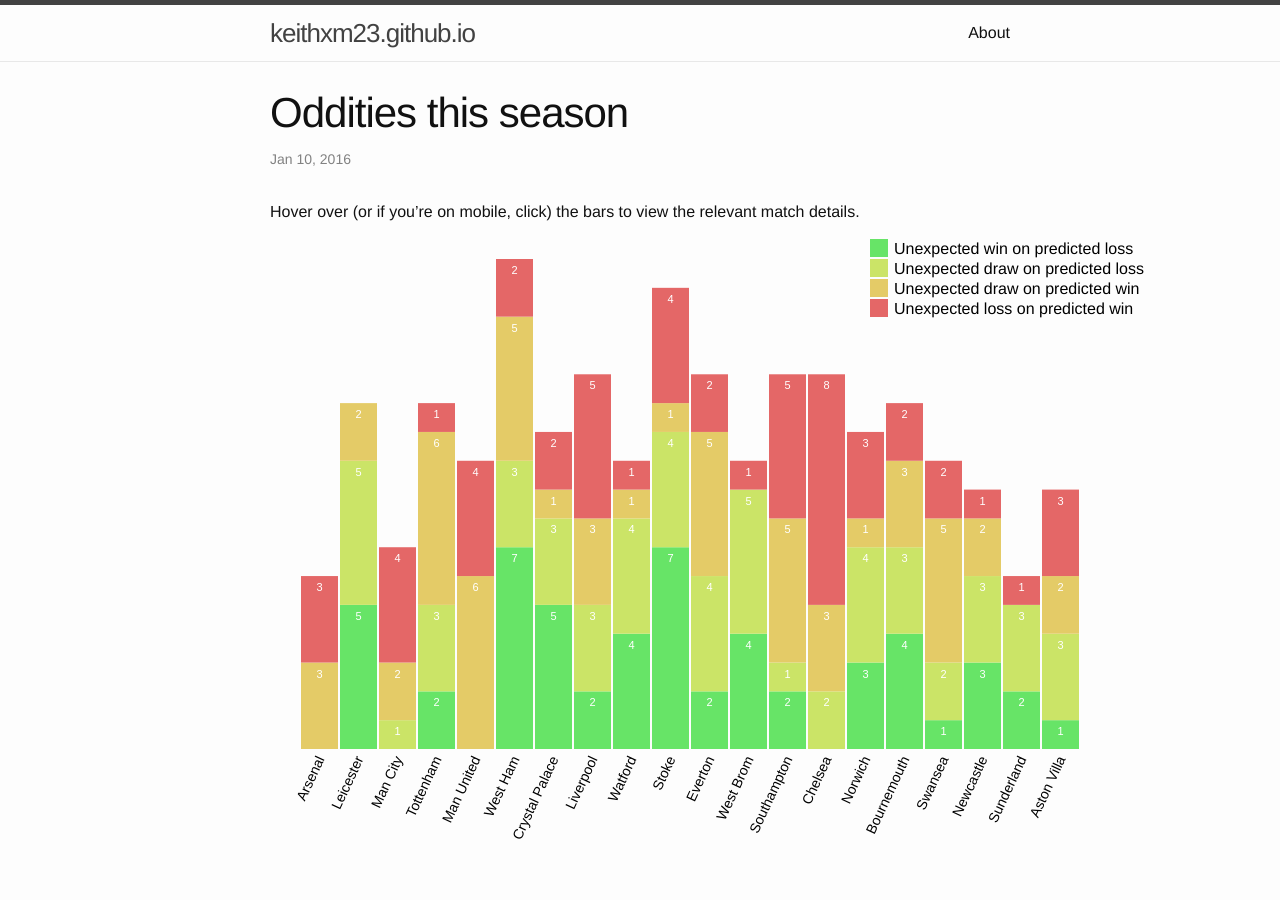
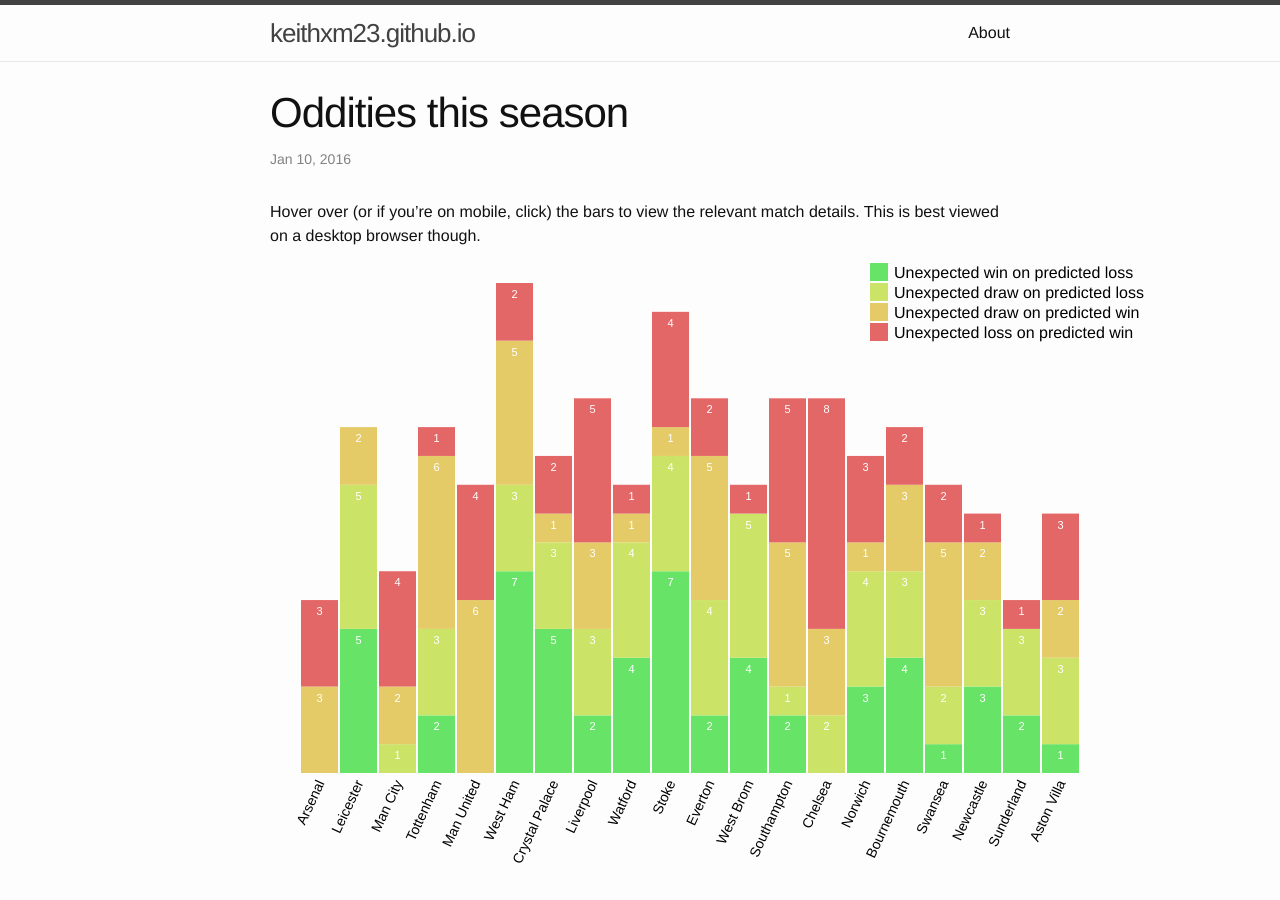
Before and after one commit to keithxm23/keithxm23.github.io, a Jekyll site: the page built from _posts/2016-01-10-oddities-this-season.markdown, in a window 1280 px wide and 900 px high. Built offline with Jekyll 4.4.1, drawn with Linux system fonts in a browser that asks for light colours.

Commit message:
Content update for post

```diff
--- a/_posts/2016-01-10-oddities-this-season.markdown
+++ b/_posts/2016-01-10-oddities-this-season.markdown
@@ -10,6 +10,7 @@ extra_js:
   - /js/odds.js
 ---
 Hover over (or if you're on mobile, click) the bars to view the relevant match details.
+This is best viewed on a desktop browser though.
 <script type="text/javascript">
   //Load from CSV File
   // d3.csv("odds_beaten.csv", render);
```
